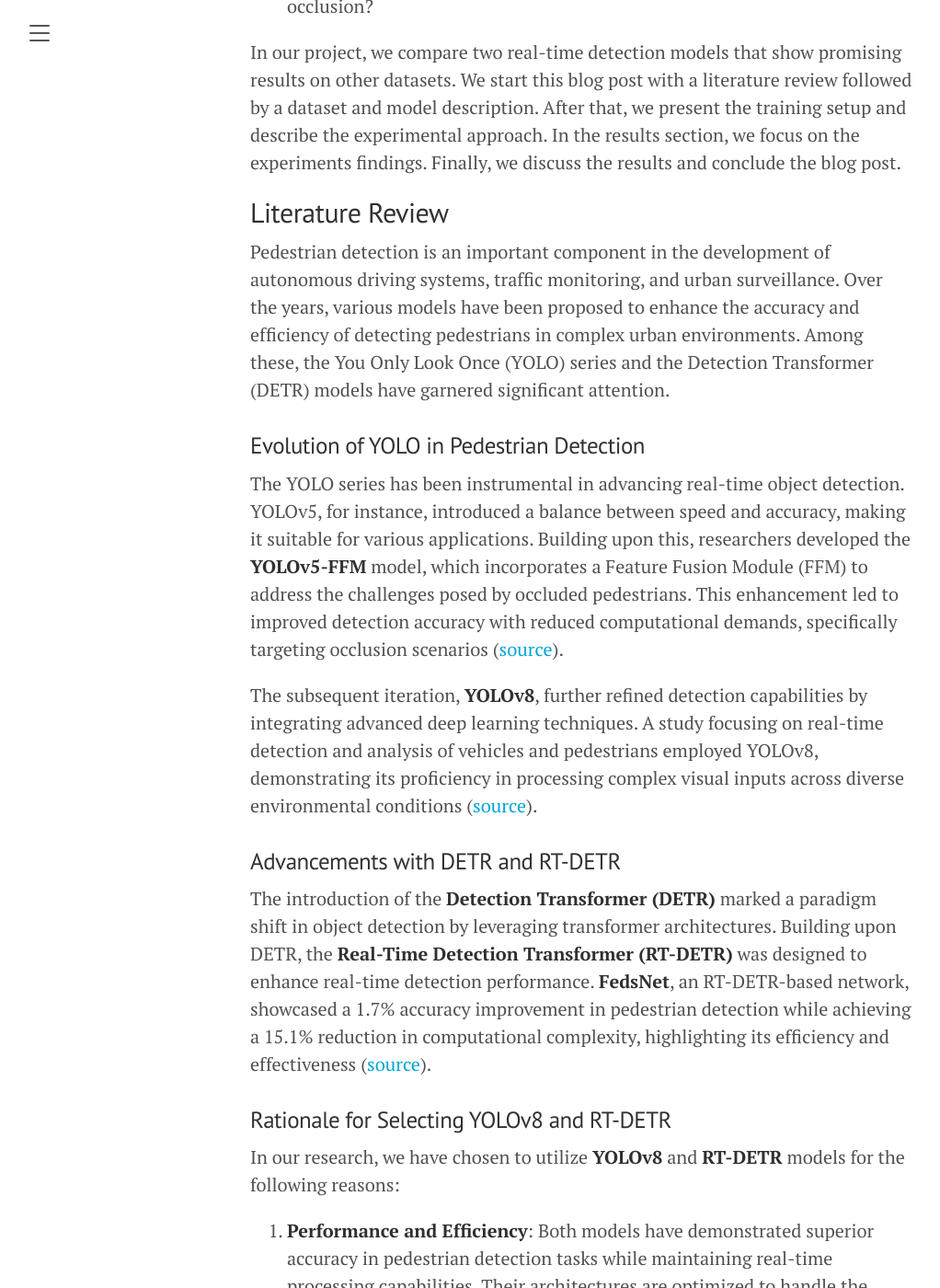
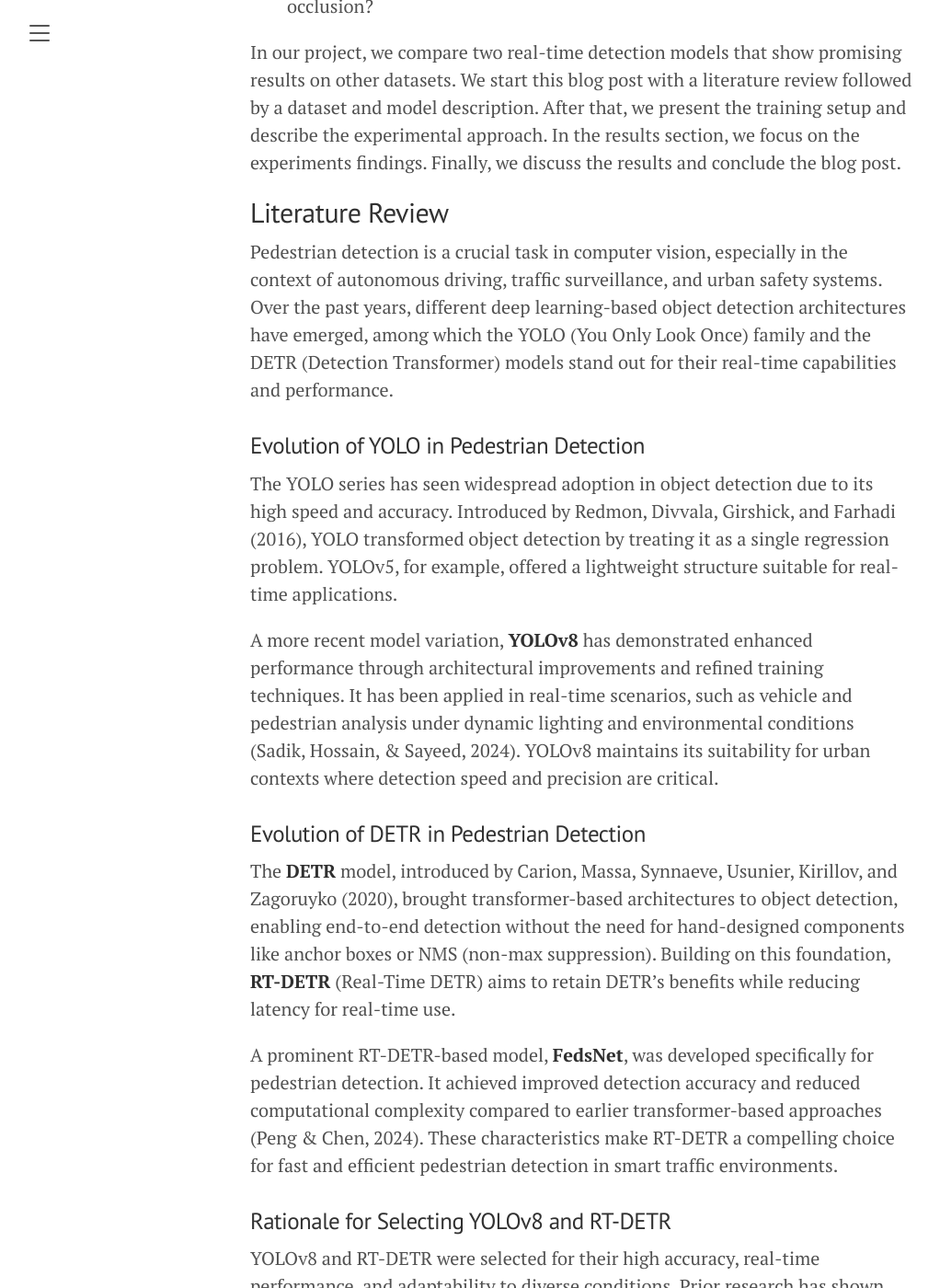
Before and after one commit to RedHoven/pedestrian-detection, a Jekyll site: the page built from lanyon/_posts/2025-03-06-blog.md, in a window 1280 px wide and 1400 px high, scrolled down 1763 px. Shown: the whole window at 92% size, without its empty margins (8-1030 px from the left). Built offline with Jekyll 4.4.1, drawn with Linux system fonts in a browser that asks for light colours; formulas are drawn with MathJax 3; some of the changed text lies outside the part shown.

```diff
--- a/lanyon/_posts/2025-03-06-blog.md
+++ b/lanyon/_posts/2025-03-06-blog.md
@@ -41,32 +41,27 @@
 
 ## Literature Review
 
-Pedestrian detection is an important component in the development of autonomous driving systems, traffic monitoring, and urban surveillance. Over the years, various models have been proposed to enhance the accuracy and efficiency of detecting pedestrians in complex urban environments. Among these, the You Only Look Once (YOLO) series and the Detection Transformer (DETR) models have garnered significant attention.
+Pedestrian detection is a crucial task in computer vision, especially in the context of autonomous driving, traffic surveillance, and urban safety systems. Over the past years, different deep learning-based object detection architectures have emerged, among which the YOLO (You Only Look Once) family and the DETR (Detection Transformer) models stand out for their real-time capabilities and performance.
 
 ### Evolution of YOLO in Pedestrian Detection
 
-The YOLO series has been instrumental in advancing real-time object detection. YOLOv5, for instance, introduced a balance between speed and accuracy, making it suitable for various applications. Building upon this, researchers developed the **YOLOv5-FFM** model, which incorporates a Feature Fusion Module (FFM) to address the challenges posed by occluded pedestrians. This enhancement led to improved detection accuracy with reduced computational demands, specifically targeting occlusion scenarios ([source](https://arxiv.org/abs/2408.06633)).
+The YOLO series has seen widespread adoption in object detection due to its high speed and accuracy. Introduced by Redmon, Divvala, Girshick, and Farhadi (2016), YOLO transformed object detection by treating it as a single regression problem. YOLOv5, for example, offered a lightweight structure suitable for real-time applications.
 
-The subsequent iteration, **YOLOv8**, further refined detection capabilities by integrating advanced deep learning techniques. A study focusing on real-time detection and analysis of vehicles and pedestrians employed YOLOv8, demonstrating its proficiency in processing complex visual inputs across diverse environmental conditions ([source](https://arxiv.org/abs/2404.08081)).
+[//]: # (A variation called **YOLOv5-FFM** &#40;Feature Fusion Module&#41; was proposed to specifically address the challenges of occluded pedestrian detection. This variant improved feature representation while reducing computational complexity, making it effective in scenarios involving dense crowds and partial occlusions &#40;Luo, Shao, Cai, & Wang, 2024&#41;.)
 
-### Advancements with DETR and RT-DETR
+A more recent model variation, **YOLOv8** has demonstrated enhanced performance through architectural improvements and refined training techniques. It has been applied in real-time scenarios, such as vehicle and pedestrian analysis under dynamic lighting and environmental conditions (Sadik, Hossain, & Sayeed, 2024). YOLOv8 maintains its suitability for urban contexts where detection speed and precision are critical.
 
-The introduction of the **Detection Transformer (DETR)** marked a paradigm shift in object detection by leveraging transformer architectures. Building upon DETR, the **Real-Time Detection Transformer (RT-DETR)** was designed to enhance real-time detection performance. **FedsNet**, an RT-DETR-based network, showcased a 1.7% accuracy improvement in pedestrian detection while achieving a 15.1% reduction in computational complexity, highlighting its efficiency and effectiveness ([source](https://www.researchgate.net/publication/382653528_FedsNet_the_real-time_network_for_pedestrian_detection_based_on_RT-DETR)).
+### Evolution of DETR in Pedestrian Detection
+
+The **DETR** model, introduced by Carion, Massa, Synnaeve, Usunier, Kirillov, and Zagoruyko (2020), brought transformer-based architectures to object detection, enabling end-to-end detection without the need for hand-designed components like anchor boxes or NMS (non-max suppression). Building on this foundation, **RT-DETR** (Real-Time DETR) aims to retain DETR's benefits while reducing latency for real-time use.
+
+A prominent RT-DETR-based model, **FedsNet**, was developed specifically for pedestrian detection. It achieved improved detection accuracy and reduced computational complexity compared to earlier transformer-based approaches (Peng & Chen, 2024). These characteristics make RT-DETR a compelling choice for fast and efficient pedestrian detection in smart traffic environments.
 
 ### Rationale for Selecting YOLOv8 and RT-DETR
 
-In our research, we have chosen to utilize **YOLOv8** and **RT-DETR** models for the following reasons:
+YOLOv8 and RT-DETR were selected for their high accuracy, real-time performance, and adaptability to diverse conditions. Prior research has shown both models to perform well under varied lighting and weather scenarios (Alimov & Meiramkhanov, 2024), making them well-suited for urban pedestrian detection tasks.
 
-1. **Performance and Efficiency**:
-   Both models have demonstrated superior accuracy in pedestrian detection tasks while maintaining real-time processing capabilities. Their architectures are optimized to handle the complexities of urban environments effectively.
-
-2. **Adaptability to Environmental Variations**:
-   Studies have shown that YOLOv8 and RT-DETR can process complex visual inputs across diverse environmental conditions, making them suitable for real-world applications where lighting and weather conditions may vary.
-
-3. **Architectural Innovations**:
-   YOLOv8 benefits from continuous improvements in the YOLO series, incorporating advanced deep learning techniques. RT-DETR leverages transformer-based architectures, offering a novel approach to object detection that enhances both speed and accuracy.
-
-By employing these models, our research aims to build upon existing advancements to further enhance pedestrian detection systems in urban settings.
+Through this selection, our research builds upon proven, cutting-edge detection architectures to analyze robustness, transferability, and explainability in pedestrian detection tasks.
 
 
 [//]: # (## Literature Review)
@@ -395,6 +390,14 @@
 
 ### References
 
-- *A lightweight YOLOv5-FFM model for occlusion pedestrian detection*. [arXiv:2408.06633](https://arxiv.org/abs/2408.06633)
-- *Real-Time Detection and Analysis of Vehicles and Pedestrians using Deep Learning*. [arXiv:2404.08081](https://arxiv.org/abs/2404.08081)
-- *FedsNet: The real-time network for pedestrian detection based on RT-DETR*. [ResearchGate](https://www.researchgate.net/publication/382653528_FedsNet_the_real-time_network_for_pedestrian_detection_based_on_RT-DETR)
+Carion, N., Massa, F., Synnaeve, G., Usunier, N., Kirillov, A., & Zagoruyko, S. (2020). *End-to-End Object Detection with Transformers*. arXiv preprint arXiv:2005.12872. https://arxiv.org/abs/2005.12872
+
+Luo, X., Shao, B., Cai, Z., & Wang, Y. (2024). *A lightweight YOLOv5-FFM model for occlusion pedestrian detection*. arXiv preprint arXiv:2408.06633. https://arxiv.org/abs/2408.06633
+
+Peng, H., & Chen, S. (2024). FedsNet: The real-time network for pedestrian detection based on RT-DETR. *Journal of Real-Time Image Processing, 21*, 142. https://doi.org/10.1007/s11554-024-01523-8
+
+Redmon, J., Divvala, S., Girshick, R., & Farhadi, A. (2016). *You Only Look Once: Unified, Real-Time Object Detection*. arXiv preprint arXiv:1506.02640. https://arxiv.org/abs/1506.02640
+
+Sadik, M. N., Hossain, T., & Sayeed, F. (2024). *Real-Time Detection and Analysis of Vehicles and Pedestrians using Deep Learning*. arXiv preprint arXiv:2404.08081. https://arxiv.org/abs/2404.08081
+
+Alimov, M., & Meiramkhanov, T. (2024). Domain Generalization in Autonomous Driving: Evaluating YOLOv8s, RT-DETR, and YOLO-NAS with the ROAD-Almaty Dataset. arXiv preprint arXiv:2412.12349. https://arxiv.org/abs/2412.12349
```
